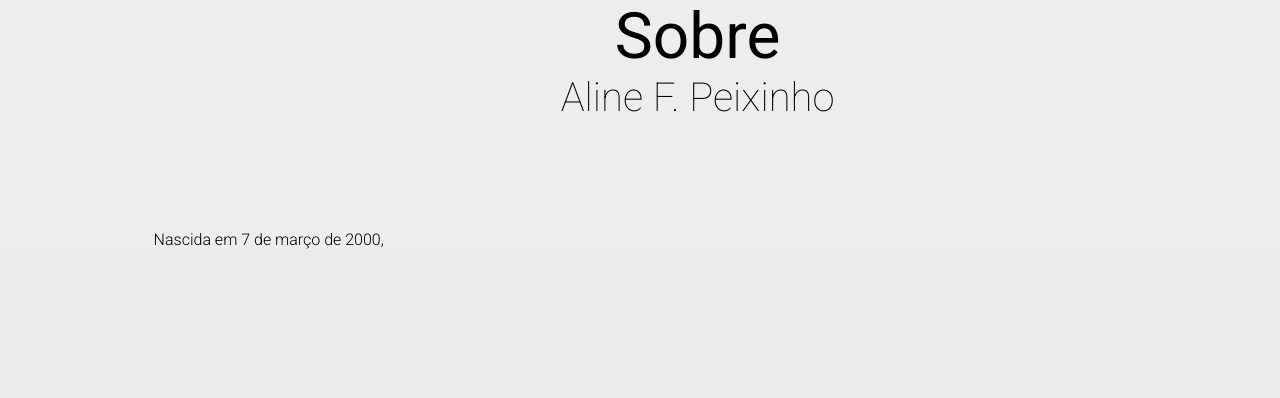
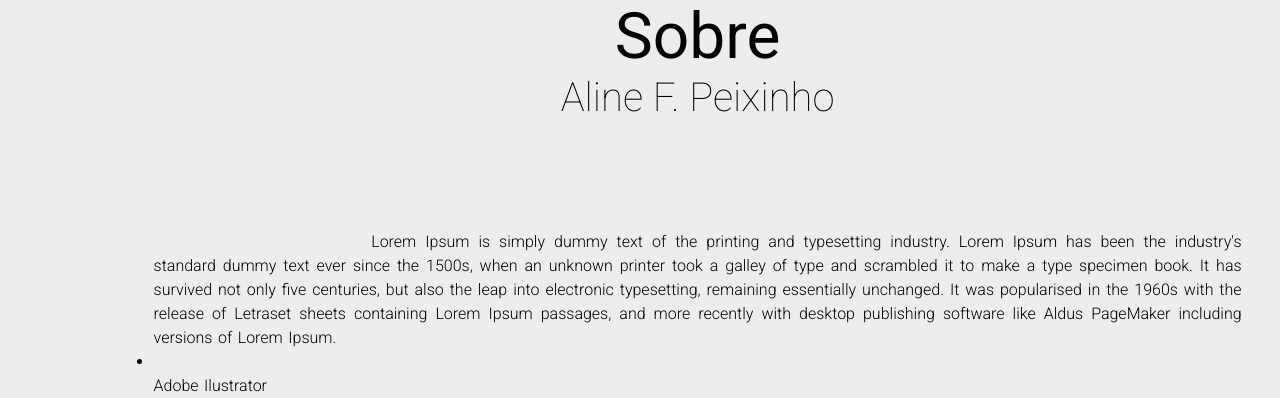
Before and after one commit to JoaoGabrielOliveira/ProjetoA.L.I.N.E., a PHP site: page /potifolio/ in a window 1280 px wide. Shown: the part 2035-2433 px from the top of the page. Before the commit the page ends 2284 px from the top, so only its background shows below. Run offline with PHP 8.4, Linux system fonts and the light colour scheme; some libraries are stand-ins or nearby versions.

Commit message:
Atualização

```diff
--- a/potifolio/index.html
+++ b/potifolio/index.html
@@ -1,5 +1,5 @@
 <!DOCTYPE html>
-<html lang="en">
+<html lang="pt-br" ontouchstart="MostrarMenuCelular(event)" ontouchend="TirarMenuCelular(event)">
 <head>
     <meta charset="UTF-8">
     <meta name="viewport" content="width=device-width, initial-scale=1.0">
@@ -13,6 +13,22 @@
     <script src='https://kit.fontawesome.com/a076d05399.js'></script>
 
 <script>
+     //document.querySelector("html").addEventListener("wheel", MostrarMenu);
+
+    function MostrarMenu(){
+        document.getElementById('Menu-flutuante').style.opacity = 1;
+
+        setTimeout(function(){ document.getElementById('Menu-flutuante').style.opacity = 0; }, 3000);
+    }
+
+    function MostrarMenuCelular(event) {
+        document.getElementById('Menu-flutuante').style.opacity = 1;
+    }
+
+    function TirarMenuCelular(event) {
+        document.getElementById('Menu-flutuante').style.opacity = 0;
+    }
+
     function Iniciar(){
         var Albuns = document.getElementsByClassName('albuns');
 
@@ -130,6 +146,19 @@
     }
 
 }
+
+
+#Sobre article {
+    font-size: 100%;
+
+    text-align: justify;
+    text-indent: 20%;
+    word-spacing: 0.1rem;
+    line-height: 1.5rem;
+    justify-content: center;
+}
+
+
 </style>
 
 
@@ -208,7 +237,7 @@
                 <h2>Identidade Visual</h2>
                 </header>
                 <div class="Galeria-Imagens">
-                    <div class="Galeria-Imagens-item"><img src="https://mir-s3-cdn-cf.behance.net/project_modules/1400_opt_1/2be73292516591.5e4d56fc2beb6.png" alt=""></div>
+                    <div value="https://www.vitoriahortifruti.com.br/wp-content/uploads/2016/02/Batata-Inglesa-G-500x318.png" class="Galeria-Imagens-item"><img src="https://mir-s3-cdn-cf.behance.net/project_modules/1400_opt_1/2be73292516591.5e4d56fc2beb6.png" alt=""></div>
                     <div class="Galeria-Imagens-item"><img src="https://mir-s3-cdn-cf.behance.net/project_modules/1400_opt_1/9160b992516591.5e4d56fc2a4c9.png" alt=""></div>
                     <div class="Galeria-Imagens-item"><img src="https://mir-s3-cdn-cf.behance.net/project_modules/1400_opt_1/d217de92516591.5e4d56fc2b23f.png" alt=""></div>
                     <div class="Galeria-Imagens-item"><img src="https://mir-s3-cdn-cf.behance.net/project_modules/1400_opt_1/5cf1a192516591.5e4d56fc2c63d.png" alt=""></div>
@@ -239,11 +268,15 @@
             </header>
 
             <article>
-                Nascida em 7 de março de 2000,
+                Lorem Ipsum is simply dummy text of the printing and typesetting industry.
+                 Lorem Ipsum has been the industry's standard dummy text ever since the 1500s, when an unknown printer took a galley of type and scrambled it to make a type specimen book. It has survived not only five centuries, but also the leap into electronic typesetting, remaining essentially unchanged. It was popularised in the 1960s with the release of Letraset sheets containing Lorem Ipsum passages, and more recently with desktop publishing software like Aldus PageMaker including versions of Lorem Ipsum.
 
                 <div id="Conhecimentos">
+                    <ul>
+                        <li></li>
+                    </ul>
 
-
+                    Adobe Ilustrator
                 </div>
             </article>
 
--- a/potifolio/menu.css
+++ b/potifolio/menu.css
@@ -135,3 +135,10 @@
 #checkch:checked ~ main {
     margin-left:30%;
 }
+
+
+@media only screen and (max-width: 600px) {
+    #Menu {
+        width: 60%;
+    }
+}
```
